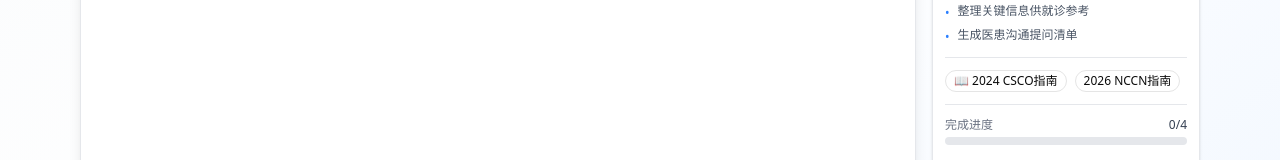
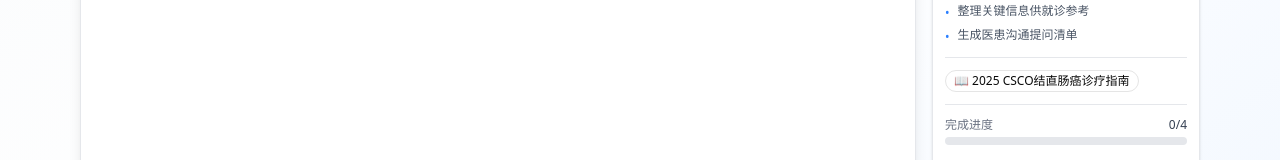
Before and after one commit to elsazhang181/tumor-decision-assistant, a Next.js app: page / in a window 1280 px wide. Shown: the part 487-647 px from the top of the page. Built offline with nearby package versions, Linux system fonts and the light colour scheme.

Commit message:
fix: 更新引用指南为2025 CSCO结直肠癌诊疗指南

```diff
--- a/src/app/page.tsx
+++ b/src/app/page.tsx
@@ -105,7 +105,7 @@ const WELCOME_MESSAGES: Record<Stage, string> = {
 
 请告诉我您想了解的治疗相关问题，我将帮助您：
 • 📝 术前检查清单和关键数据解读
-• 🔄 标准治疗顺序（基于CSCO/NCCN指南）
+• 🔄 标准治疗顺序（基于2025 CSCO结直肠癌诊疗指南）
 • 💊 化疗副作用及应对措施
 • 📋 **生成医患沟通提问清单**
 
@@ -691,10 +691,7 @@ export default function Home() {
                 <div className="border-t border-gray-200 dark:border-gray-700 pt-3">
                   <div className="flex items-center gap-2 flex-wrap">
                     <Badge variant="outline" className="text-xs">
-                      📖 2024 CSCO指南
-                    </Badge>
-                    <Badge variant="outline" className="text-xs">
-                      2026 NCCN指南
+                      📖 2025 CSCO结直肠癌诊疗指南
                     </Badge>
                   </div>
                 </div>
```
